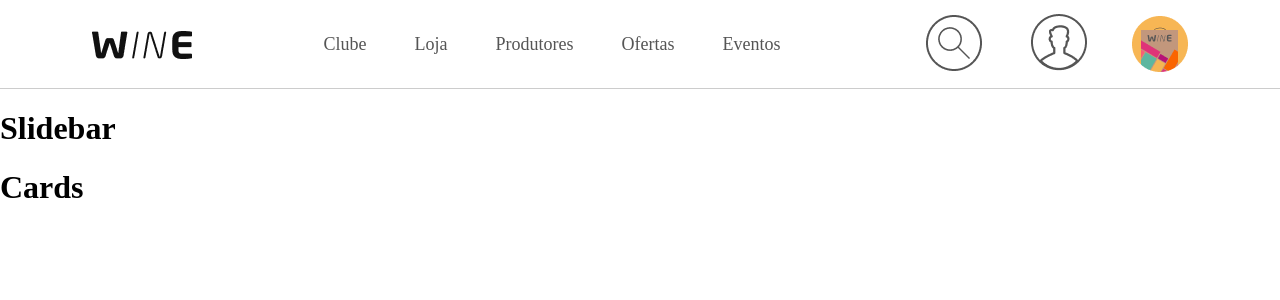
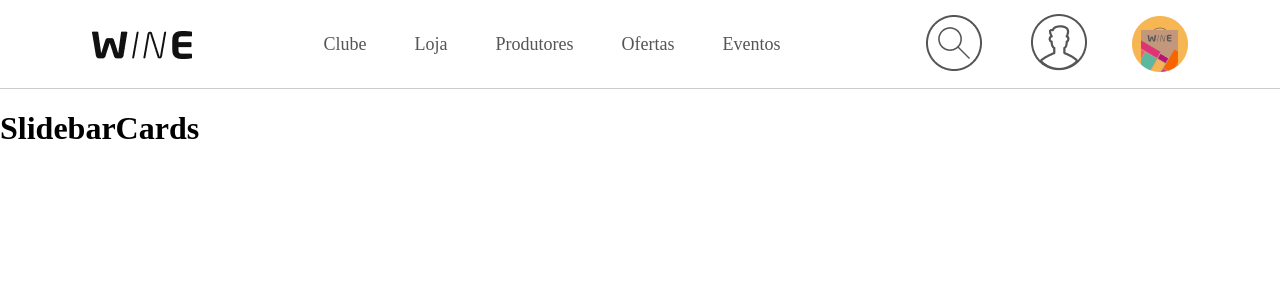
Before and after one commit to MartinGBB/frontend-wine-test, a React (Vite) app: page / in a window 1280 px wide. Shown: the top 300 px of the page. Built offline with nearby package versions, Linux system fonts and the light colour scheme; a web font is replaced by a local one.

Commit message:
fix: cria novo componente para separar a pagina

```diff
--- a/src/components/Slidebar/index.tsx
+++ b/src/components/Slidebar/index.tsx
@@ -1,9 +1,9 @@
-// import {  } from './styles';
+import { ContainerSlidebar } from './styles';
 
 export function Slidebar() {
   return (
-    <div>
+    <ContainerSlidebar>
       <h1>Slidebar</h1>
-    </div>
+    </ContainerSlidebar>
   )
 };
--- a/src/components/Slidebar/styles.ts
+++ b/src/components/Slidebar/styles.ts
@@ -1 +1,8 @@
 import styled from 'styled-components';
+
+export const ContainerSlidebar = styled.div`
+  display: flex;
+  flex-direction: column;
+  height: 100vh;
+
+`;
--- a/src/pages/Cataloge/index.tsx
+++ b/src/pages/Cataloge/index.tsx
@@ -1,13 +1,16 @@
 import { Cards } from "../../components/Cards";
 import { Header } from "../../components/Header";
 import { Slidebar } from "../../components/Slidebar";
+import { ContainerCataloge } from "./styles";
 
 export function Cataloge() {
   return (
     <div>
       <Header />
-      <Slidebar />
-      <Cards />
+      <ContainerCataloge>
+        <Slidebar />
+        <Cards />
+      </ContainerCataloge>
     </div>
   )
 }
--- /dev/null
+++ b/src/pages/Cataloge/styles.ts
@@ -0,0 +1,6 @@
+import styled from 'styled-components';
+
+export const ContainerCataloge = styled.div`
+  display: flex;
+
+`;
```
